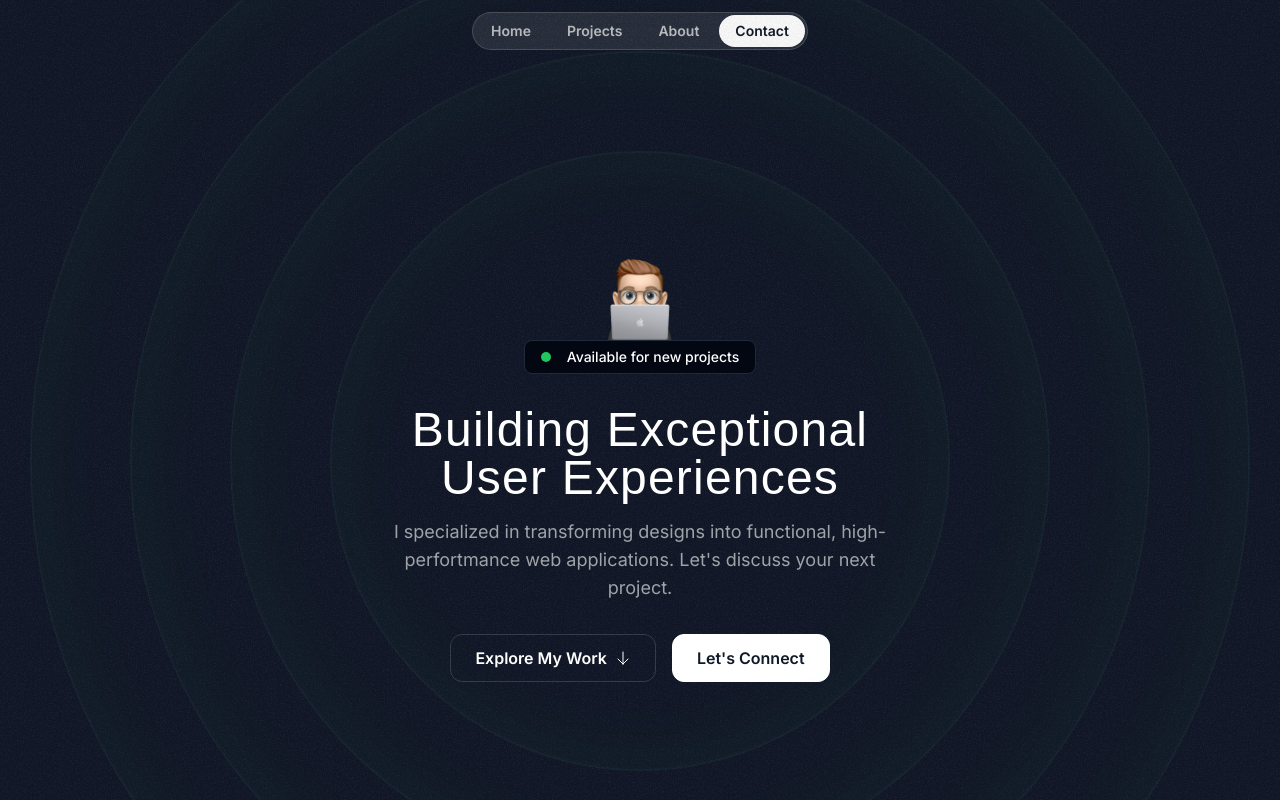
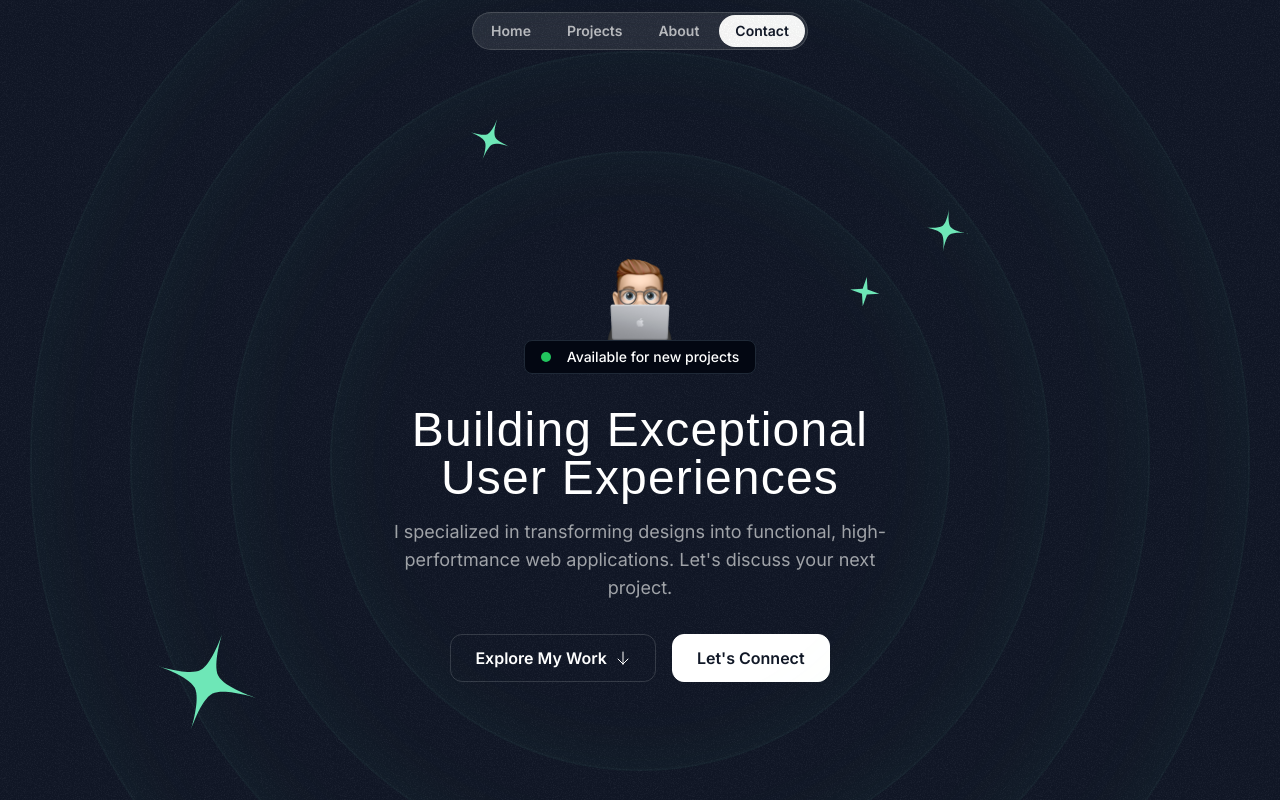
Before and after one commit to jihadcodes/My-Portfolio, a Next.js app: page / in a window 1280 px wide. Shown: the top 800 px of the page. Built offline with nearby package versions, Linux system fonts and the light colour scheme; a web font is replaced by a local one.

Commit message:
Hero section Star creating

```diff
--- /dev/null
+++ b/src/components/HeroOrbit.tsx
@@ -0,0 +1,28 @@
+import React, { PropsWithChildren } from 'react'
+
+
+export const  HeroOrbit = ({
+    children ,
+     size,
+     rotation
+    }: PropsWithChildren <{size: number , rotation: number}>) => {
+  return (
+    <div className="absolute left-1/2 top-1/2 -translate-x-1/2 -translate-y-1/2
+      ">
+        <div className=""
+         style={{
+            transform: `rotate(${rotation}deg)`,
+        height: `${size}px`,
+        width: `${size}px`,
+
+        }}
+        >
+        <div className=" inline-flex
+        transform: `rotate(${-rotation * -1}deg)`,
+        }} ">
+            {children}
+        </div>
+        </div>
+      </div>
+  );
+}
--- a/src/sections/Hero.tsx
+++ b/src/sections/Hero.tsx
@@ -2,20 +2,39 @@ import memojiImage from "@/assets/images/memoji-computer.png";
 import ArrowDown from "@/assets/icons/arrow-down.svg";
 import Image from "next/image";
 
-import grainImage from "@/assets/images/grain.jpg"
+import grainImage from "@/assets/images/grain.jpg";
+import StartIcon from "@/assets/icons/star.svg";
+import SparkleIcon from "@/assets/icons/sparkle.svg";
+import { HeroOrbit } from "@/components/HeroOrbit";
 
 export const HeroSection = () => {
   return (
-    <div className="py-32 md:py-48 lg:py-60 relative z-0 ">
-      <div className=" absolute inset-0 -z-30 opacity-5 "style={{
-        backgroundImage: `url(${grainImage.src})`,
-      }}>
+    <div className="py-32 md:py-48 lg:py-60 relative z-0  overflow-x-clip">
+      <div
+        className=" absolute inset-0 -z-30 opacity-5 "
+        style={{
+          backgroundImage: `url(${grainImage.src})`,
+        }}
+      ></div>
 
-      </div>
+      {/* Star Ring Here */}
       <div className=" size-[620px] hero-ring"></div>
       <div className=" size-[820px] hero-ring"></div>
       <div className=" size-[1020px] hero-ring"></div>
       <div className=" size-[1220px] hero-ring"></div>
+      <HeroOrbit size={800} rotation={-72}>
+          <StartIcon className="size-28 text-emerald-300 " />
+       </HeroOrbit>
+      <HeroOrbit size={550} rotation={20}>
+          <StartIcon className="size-12 text-emerald-300 " />
+       </HeroOrbit>
+      <HeroOrbit size={590} rotation={98}>
+          <StartIcon className="size-12 text-emerald-300 " />
+       </HeroOrbit>
+      <HeroOrbit size={430} rotation={98}>
+          <SparkleIcon className="size-8 text-emerald-300 " />
+       </HeroOrbit>
+
       <div className="container">
         <div className="flex flex-col items-center">
           <Image src={memojiImage} className="size-[100px]" alt="Memoji" />
```
